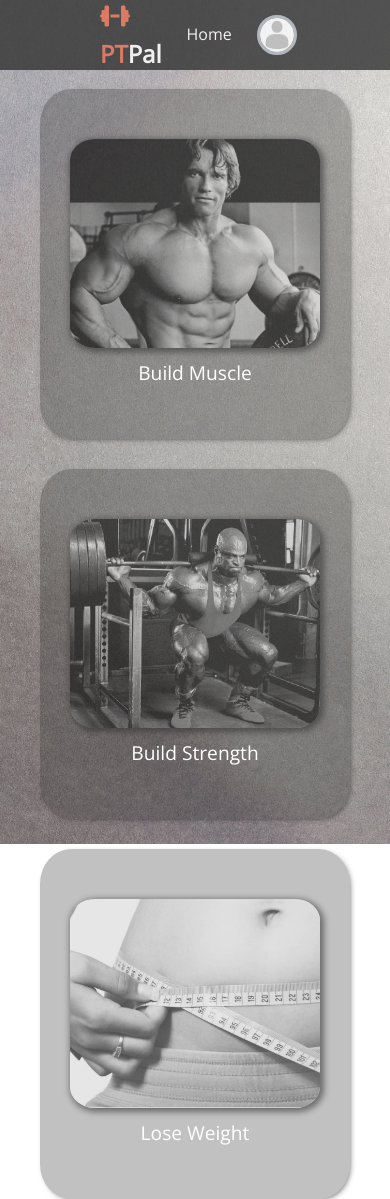
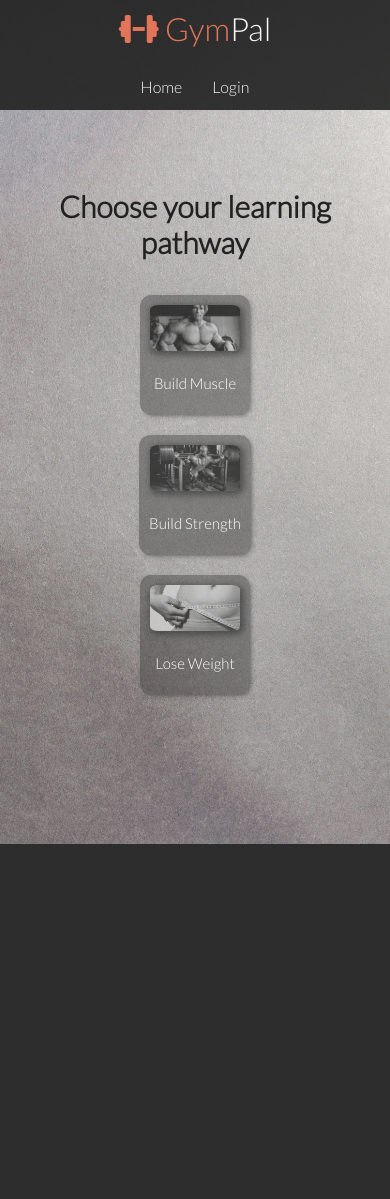
Before and after one commit to lukesalter71/CITS3403-Project, a Flask app: page /courses in a window 390 px wide; the page is wider, and only the part inside the window is pictured. After the commit the page ends 844 px from the top of that part, so only its background shows below. Run offline with Flask 2, Linux system fonts and the light colour scheme; the visitor is signed in with stand-in values (Sample User, id 1); some libraries are stand-ins or nearby versions.

Commit message:
minor code readability adjustments, added a highlight color, Readmore page is now responsive

```diff
--- a/website/main.py
+++ b/website/main.py
@@ -16,6 +16,5 @@ def home():
 
 
 @main.route('/courses')
-@login_required
 def courses():
     return render_template('courses.html')
--- a/website/static/styles/base.css
+++ b/website/static/styles/base.css
@@ -1,4 +1,4 @@
-@import url('https://fonts.googleapis.com/css2?family=Lato:wght@300&display=swap');
+@import url("https://fonts.googleapis.com/css2?family=Lato:wght@300&display=swap");
 
 :root {
   --primary-color: #222222;
@@ -7,6 +7,7 @@
   --light-color: #f4f4f4;
   --success-color: #5cb85c;
   --error-color: #d9534f;
+  --highlight-color: #e76f51;
 }
 
 * {
@@ -14,6 +15,7 @@
   padding: 0;
   margin: 0;
 }
+
 html {
   overflow-y: scroll;
   height: 100%;
@@ -22,7 +24,7 @@ html {
 }
 
 body {
-  font-family: 'Lato', sans-serif;
+  font-family: "Lato", sans-serif;
   color: #333;
   line-height: 1.6;
 }
@@ -70,6 +72,10 @@ pre {
   height: 70px;
 }
 
+.navbar .logo .highlights {
+  color: var(--highlight-color);
+}
+
 .navbar ul {
   display: flex;
 }
@@ -81,7 +87,7 @@ pre {
 }
 
 .navbar a:hover {
-  border-bottom: 2px #fff solid;
+  border-bottom: 2px var(--highlight-color) solid;
 }
 
 .navbar .flex {
@@ -113,6 +119,11 @@ pre {
   animation: slideInFromLeft 1s ease-in;
 }
 
+.btn.btn-outline:hover {
+  border: 1px var(--highlight-color) solid;
+  color: var(--highlight-color);
+}
+
 .showcase-form {
   position: relative;
   top: 60px;
@@ -124,12 +135,16 @@ pre {
   animation: slideInFromRight 1s ease-in;
 }
 
+.btn.btn-primary:hover {
+  color: var(--highlight-color);
+}
+
 .showcase-form .form-control {
   margin: 30px 0;
 }
 
-.showcase-form input[type='text'],
-.showcase-form input[type='email'] {
+.showcase-form input[type="text"],
+.showcase-form input[type="email"] {
   border: 0;
   border-bottom: 1px solid #b4becb;
   width: 100%;
@@ -143,7 +158,7 @@ pre {
 
 .showcase::before,
 .showcase::after {
-  content: '';
+  content: "";
   position: absolute;
   height: 100px;
   bottom: -70px;
@@ -173,6 +188,7 @@ pre {
 .stats .grid p {
   font-size: 20px;
   font-weight: bold;
+
 }
 
 .cli .grid {
@@ -364,7 +380,6 @@ pre {
 
   .navbar ul {
     padding: 10px;
-    background-color: rgba(0, 0, 0, 0.1);
   }
 
   .showcase-form {
@@ -380,5 +395,7 @@ body {
 
 footer {
   position: absolute;
-  right: 0;bottom:0;left:0;
+  right: 0;
+  bottom: 0;
+  left: 0;
 }
--- a/website/static/styles/courses.css
+++ b/website/static/styles/courses.css
@@ -1,91 +1,26 @@
-@import url('https://fonts.googleapis.com/css2?family=Open+Sans:wght@300;400&display=swap');
-
-/* General styles */
-* {
-  box-sizing: border-box;
-  margin: 0;
-  padding: 0;
-}
-
-body {
-  font-family: 'Open Sans', sans-serif;
-  background: #fff;
-  color: #333;
-  line-height: 1.6;
-}
-
-ul {
-  list-style: none;
-}
-
-a {
-  color: #333;
-  text-decoration: none;
-}
-
-
-/* Text Colors */
-.text-primary {
-  color:#e76f51;
-}
+@import url("https://fonts.googleapis.com/css2?family=Lato:wght@300&display=swap");
 
 /* Navbar */
 .navbar {
-  display: flex;
-  align-items: center;
-  justify-content: space-between;
-  background-color: #333;
+  background-image: linear-gradient(#1f1f1f, var(--primary-color));
   color: #fff;
-  opacity: 0.8;
-  width: 100%;
-  height: 70px;
-  position: fixed;
-  top: 0px;
-  padding: 0 100px;
-}
-
-.navbarleft {
-  display: flex;
-  align-items: center;
-}
-
-#home-btn {
-  color: #fff;
-  padding: 10px 20px;
-  margin: 0 5px;
-}
-
-#home-btn:hover {
-  color:#e76f51;
-}
-
-.navbar .navbar-left .logo {
-  font-weight: 400;
-}
-
-.profile {
-  display: flex;
-  align-items: center;
-}
-
-.profile-pic {
-  height: 40px;
-  width: 40px;
-  border: #adb5bd 3px solid;
-  border-radius: 50%;
-}
-
-.profile-pic:hover {
-  cursor: pointer;
-  border: #e76f51 3px solid;
+  opacity: 0.9;
 }
 
 /* Header */
 .hero {
-  background: url('../images/courses-showcase.jpg') no-repeat center center/cover;
+  background: url(../images/courses-showcase.jpg) no-repeat center center/cover;
   height: 100vh;
   position: relative;
   color: #fff;
+  overflow-y: auto;
+}
+
+.pathways {
+  display: flex;
+  justify-content: center;
+  align-items: center;
+  width: 60%;
 }
 
 .hero .pathways-container {
@@ -100,44 +35,36 @@ a {
 
 .hero .pathways-container h1 {
   font-size: 55px;
-  margin-bottom: 100px;
-  padding-bottom: 50px;
-  color: #e76f51;
-  font-weight: bolder;
+  margin-bottom: 70px;
+  padding-bottom: 30px;
+  color: var(--primary-color);
+  font-weight: 800;
 }
 
-#muscle-container,
-#strength-container,
-#weight-container {
+.card-btn {
   border-radius: 10%;
   margin: 30px 10px 0px 10px;
   padding: 50px 30px;
   height: 350px;
-  background: rgba(51, 51, 51, 0.3);
+  background: rgba(51, 51, 51, 0.4);
   display: flex;
   flex-direction: column;
   align-items: center;
-  z-index: 1;
   box-shadow: 2px 2px 6px -3px #333;
 }
 
-#muscle-container:hover,
-#strength-container:hover,
-#weight-container:hover {
+.card-btn:hover {
   cursor: pointer;
-  color: #e76f51;
+  color: var(--highlight-color);
 }
 
-#muscle-container p,
-#strength-container p,
-#weight-container p {
+.card-btn p {
   padding-top: 10px;
-  font-size: larger;
+  font-size: 25px;
+  font-weight: 800;
 }
 
-
-#muscle-img {
-  background: url(../images/muscle.jpg) no-repeat center center/cover;
+.card-btn-img {
   opacity: 0.6;
   border-radius: 10%;
   width: 250px;
@@ -145,59 +72,122 @@ a {
   box-shadow: 2px 2px 6px 2px #333;
 }
 
-#muscle-img.hover {
+.card-btn-img:hover {
   opacity: 1;
 }
 
+#muscle-img {
+  background: url(../images/muscle.jpg) no-repeat center center/cover;
+}
 #strength-img {
   background: url(../images/strength.jpg) no-repeat center center/cover;
-  opacity: 0.6;
-  border-radius: 10%;
-  width: 250px;
-  height: 300px;
-  box-shadow: 2px 2px 6px 2px #333;
-}
-#strength-img.hover {
-  opacity: 1;
 }
 
 #weight-img {
   background: url(../images/weight.jpg) no-repeat center center/cover;
-  opacity: 0.6;
-  border-radius: 10%;
-  width: 250px;
-  height: 300px;
-  box-shadow: 2px 2px 6px 2px #333;
 }
-#weight-img.hover {
-  opacity: 1;
+
+/* Animations */
+#muscle-container {
+  animation: muscle-container 1s ease-in;
+}
+#strength-container {
+  animation: strength-container 1s ease-in;
+}
+#weight-container {
+  animation: weight-container 1s ease-in;
+}
+
+@keyframes muscle-container {
+  0% {
+    transform: translateX(-100%);
+  }
+
+  100% {
+    transform: translateX(0);
+  }
+}
+
+@keyframes strength-container {
+  0% {
+    transform: translateY(100%);
+  }
+
+  100% {
+    transform: translateX(0);
+  }
+}
+
+@keyframes weight-container {
+  0% {
+    transform: translateX(100%);
+  }
+
+  100% {
+    transform: translateX(0);
+  }
 }
 
 /* media query */
-@media all and (min-width: 1700px) {
-  .pathways {
-    display: flex;
-    align-items: center;
-    justify-content: space-between;
-    width: 60%;
+/* Tablets*/
+@media (max-width: 1200px), (max-height: 700px) {
+  .hero .pathways-container h1 {
+    font-size: 55px;
+    margin-bottom: 10px;
+    padding-bottom: 5px;
+    font-weight: 800;
+  }
+
+  .card-btn {
+    margin: 20px 5px 0px 5px;
+    padding: 10px 10px;
+    height: 200px;
+  }
+
+  .card-btn p {
+    padding-top: 10px;
+    font-size: 15px;
+    font-weight: 400;
+  }
+
+  .card-btn-img {
+    width: 150px;
+    height: 200px;
   }
 }
 
+/* Mobile Phones */
+@media (max-width: 600px) {
+  .pathways {
+    flex-direction: column;
+    width: 70%;
+  }
 
-@media all and (max-width: 1700px) {
-  .pathways {
-    display: flex;
-    align-items: center;
-    justify-content: space-between;
-    width: 1000px;
+  .hero .pathways-container h1 {
+    font-size: 30px;
+    margin-bottom: 10px;
+    padding-top: 20px;
+    padding-bottom: 5px;
+    font-weight: 800;
+  }
+
+  .card-btn {
+    margin: 20px 5px 0px 5px;
+    padding: 10px 10px;
+    height: 120px;
+  }
+
+  .card-btn p {
+    font-size: 15px;
+    font-weight: 400;
+  }
+
+  .card-btn-img {
+    width: 90px;
+    height: 200px;
+  }
+
+  .hero .pathways-container {
+    height: 75%;
   }
 }
-
-@media all and (max-width: 1100px) {
-  .pathways {
-    display: flex;
-    flex-direction: column;
-    align-items: center;
-    justify-content: space-between;
-  }
-}
--- a/website/templates/courses.html
+++ b/website/templates/courses.html
@@ -1,43 +1,47 @@
+
 <!DOCTYPE html>
 <html lang="en">
 <head>
     <meta charset="UTF-8">
     <meta http-equiv="X-UA-Compatible" content="IE=edge">
     <meta name="viewport" content="width=device-width, initial-scale=1.0">
+    <link type="text/css" rel="stylesheet" href="{{ url_for('static', filename='styles/base.css') }}"/>
+    <link type="text/css" rel="stylesheet" href="{{ url_for('static', filename='styles/utilities.css') }}"/>
     <link rel="stylesheet" href="{{ url_for('static', filename='styles/courses.css') }}">
     <!-- Font Awesome Dumbbell -->
     <script src="https://kit.fontawesome.com/5c1e507e2a.js" crossorigin="anonymous"></script>
-    <title>Gainz</title>
+    <title>Pathways</title>
 </head>
 <body>
     <header class="hero">
         <!-- Navigation bar -->
-        <nav class="navbar">
-            <div class="navbarleft">
+        <div class="navbar">
+            <div class="container flex">
                 <h1 class="logo">
-                    <span class="text-primary"><i class="fas fa-dumbbell"></i> PT</span>Pal
+                    <span class="highlights"><i class="fas fa-dumbbell"></i> Gym</span>Pal
                 </h1>
-                <a id="home-btn" href="/home">Home</a>
+                <nav>
+                    <ul>
+                        <li><a href="{{ url_for('main.index') }}">Home</a></li>
+                        <li><a href="{{ url_for('auth.login') }}" class="navbar-item">Login</a></li>
+                    </ul>
+                </nav>
             </div>
-            <div class="profile">
-                <img class="profile-pic"
-                src="{{ url_for('static', filename='images/profile/default.jpg') }}">
-            </div>
-        </nav>
+        </div>
         <!-- Learning Pathways -->
         <div class="pathways-container">
             <h1>Choose your learning pathway</h1>
             <div class="pathways">
-                <div id="muscle-container">
-                    <div id="muscle-img"></div>
+                <div id="muscle-container" class ="card-btn">
+                    <div id="muscle-img" class="card-btn-img"></div>
                     <p>Build Muscle</p>
                 </div>
-                <div id="strength-container">
-                    <div id="strength-img"></div>
+                <div id="strength-container" class ="card-btn">
+                    <div id="strength-img" class="card-btn-img"></div>
                     <p>Build Strength</p>
                 </div>
-                <div id="weight-container">
-                    <div id="weight-img"></div>
+                <div id="weight-container" class ="card-btn">
+                    <div id="weight-img" class="card-btn-img"></div>
                     <p>Lose Weight</p>
                 </div>
             </div>
```
Also changed, not shown: website/templates/landing.html (+4 -4 lines). Lines whose indentation alone changed are shown as unchanged.
